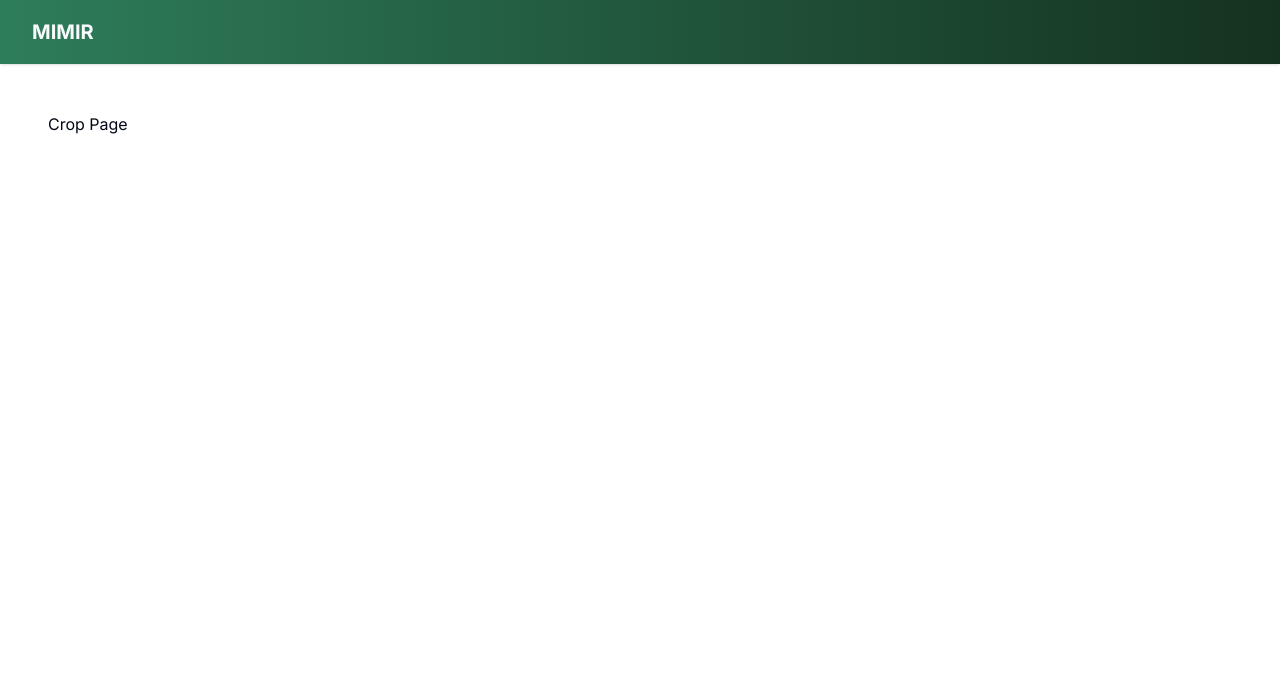
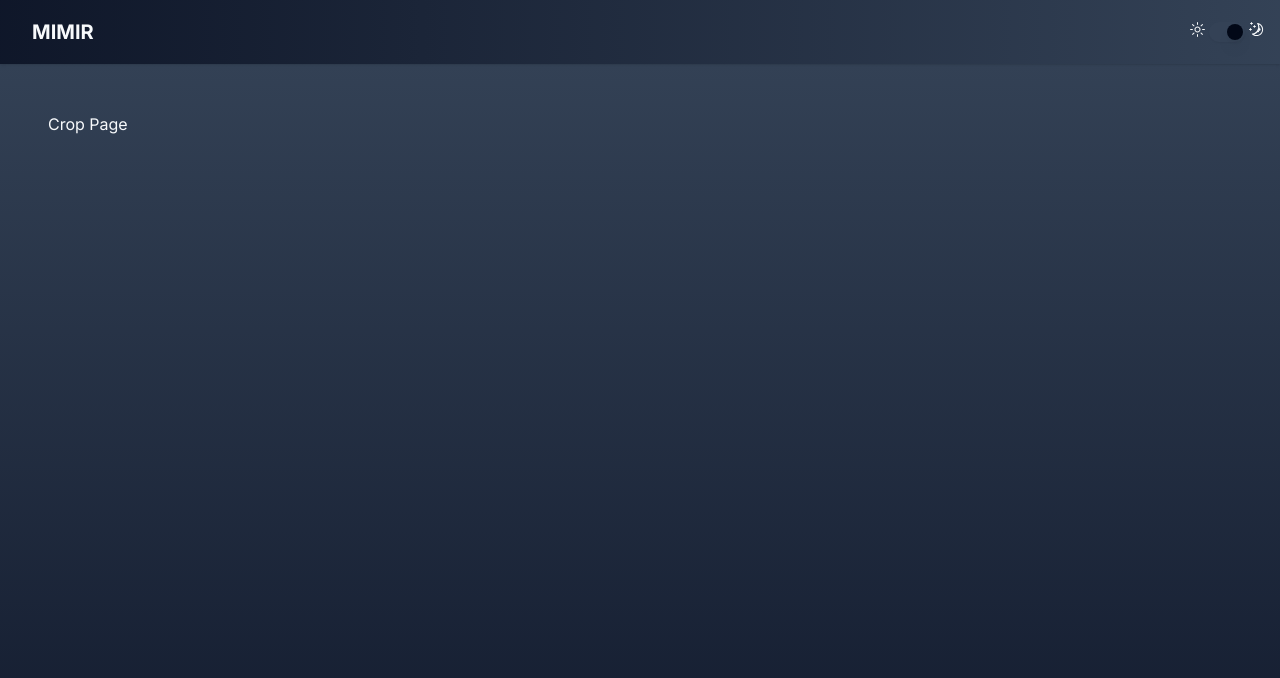
Before and after one commit to MimirFIUBA/MimirApp, a Next.js app: page /crop in a window 1280 px wide. Shown: the top 678 px of the page. Built offline with nearby package versions, Linux system fonts and the light colour scheme.

Commit message:
add dark mode

```diff
--- a/package.json
+++ b/package.json
@@ -19,10 +19,12 @@
     "@radix-ui/react-select": "^2.1.1",
     "@radix-ui/react-separator": "^1.1.0",
     "@radix-ui/react-slot": "^1.1.0",
+    "@radix-ui/react-switch": "^1.1.1",
     "@radix-ui/react-toast": "^1.2.1",
     "class-variance-authority": "^0.7.0",
     "clsx": "^2.1.1",
     "next": "14.2.5",
+    "next-themes": "^0.4.3",
     "react": "^18",
     "react-dom": "^18",
     "react-hook-form": "^7.52.1",
--- a/src/app/globals.css
+++ b/src/app/globals.css
@@ -42,8 +42,9 @@
       --card-foreground: 210 40% 98%;
       --popover: 222.2 84% 4.9%;
       --popover-foreground: 210 40% 98%;
-      --primary: 210 40% 98%;
-      --primary-foreground: 222.2 47.4% 11.2%;
+      --primary: 215 25% 27%;
+      --primary-dark: 222 47% 11%;
+      --primary-foreground: 210 40% 98%;
       --secondary: 217.2 32.6% 17.5%;
       --secondary-foreground: 210 40% 98%;
       --muted: 217.2 32.6% 17.5%;
--- a/src/app/layout.tsx
+++ b/src/app/layout.tsx
@@ -1,6 +1,8 @@
 import type { Metadata } from "next";
 import { Inter } from "next/font/google";
 import "./globals.css";
+
+import Header from "@/components/header/header"
 
 const inter = Inter({ subsets: ["latin"] });
 
@@ -16,13 +18,11 @@ export default function RootLayout({
   children: React.ReactNode;
 }>) {
   return (
-    <html lang="en">
+    <html lang="en" className="">
       <body className={inter.className}>
         <div className="flex flex-col min-h-screen">
-          <div className="flex p-4 pl-8 bg-gradient-to-l from-primary-dark to-primary min-h-16 items-center shadow z-40">
-            <h1 className="text-primary-foreground text-xl font-bold ">MIMIR</h1>
-          </div>
-          <div className="flex flex-row items-stretch grow ">
+          <Header/>
+          <div className="flex flex-row items-stretch grow bg-white dark:bg-gradient-to-b dark:from-slate-700 dark:to-slate-900">
             {children}
           </div>
         </div>
--- a/src/app/page.tsx
+++ b/src/app/page.tsx
@@ -2,7 +2,8 @@ import * as React from "react"
 
 import { Toaster } from "@/components/ui/toaster"
 import Sidebar from "@/components/ui/sidebar";
-import HomeCmp from "@/pages/home/home"
+import HomeCmp from "@/pages/home/home";
+
 
 export default function Home() {
   return (
--- /dev/null
+++ b/src/components/header/header.tsx
@@ -0,0 +1,74 @@
+'use client'
+
+import * as React from "react"
+import { useEffect, useState } from "react"
+import { Switch } from "@/components/ui/switch"
+import { MoonIcon, SunIcon } from "@radix-ui/react-icons"
+
+
+
+export default function Header() {
+    const [notDarkMode, setNotDarkMode] = useState(() => {
+        const selectedTheme = localStorage.getItem("theme");
+        console.log(selectedTheme)
+        if (selectedTheme === "dark") {
+            console.log(true)
+            return true;
+        } else if (selectedTheme === null && window.matchMedia("(prefers-color-scheme: dark)").matches) {
+            console.log(true)
+            return true;
+        }
+        console.log(false)
+        return false;
+    });
+
+    useEffect(() => {
+        let selectedTheme = localStorage.getItem("theme");
+        console.log(selectedTheme);
+        if (selectedTheme === "dark"){
+            document.body.classList.add("dark")
+            setNotDarkMode(true)
+        } else {
+            setNotDarkMode(false)
+        }
+        if (selectedTheme === "dark") {
+            document.body.classList.add("dark")
+            setNotDarkMode(true)
+        } else if (selectedTheme === null) {
+            if (window.matchMedia("(prefers-color-scheme:dark)")){
+                selectedTheme = "dark"
+                document.body.classList.add("dark")
+                setNotDarkMode(true)
+            } else {
+                selectedTheme=""
+            }
+        }
+    }, []);
+
+    const onThemeChange = () => {
+        const newDarkMode = !notDarkMode;
+        setNotDarkMode(newDarkMode);
+
+        if (!notDarkMode) {
+            localStorage.setItem("theme", "dark");
+            document.body.classList.add("dark")
+        } else {
+            localStorage.setItem("theme", "caca");
+            document.body.classList.remove("dark")
+        }
+    };
+
+    return(
+        <div className="flex p-4 pl-8 bg-gradient-to-l from-primary to-primary-dark min-h-16 items-center shadow z-40 text-primary-foreground">
+            <h1 className="text-xl font-bold ">MIMIR</h1>
+            <span className="flex-1"></span>
+            <span className="flex space-x-1">
+              <SunIcon/>
+              <Switch id="theme-mode"
+                checked={notDarkMode}
+                onCheckedChange={onThemeChange}/>
+              <MoonIcon/>
+            </span>
+          </div>
+    );
+}
--- /dev/null
+++ b/src/components/ui/switch.tsx
@@ -0,0 +1,29 @@
+"use client"
+
+import * as React from "react"
+import * as SwitchPrimitives from "@radix-ui/react-switch"
+
+import { cn } from "@/lib/utils"
+
+const Switch = React.forwardRef<
+  React.ElementRef<typeof SwitchPrimitives.Root>,
+  React.ComponentPropsWithoutRef<typeof SwitchPrimitives.Root>
+>(({ className, ...props }, ref) => (
+  <SwitchPrimitives.Root
+    className={cn(
+      "peer inline-flex h-5 w-9 shrink-0 cursor-pointer items-center rounded-full border-2 border-transparent shadow-sm transition-colors focus-visible:outline-none focus-visible:ring-2 focus-visible:ring-ring focus-visible:ring-offset-2 focus-visible:ring-offset-background disabled:cursor-not-allowed disabled:opacity-50 data-[state=checked]:bg-primary data-[state=unchecked]:bg-input",
+      className
+    )}
+    {...props}
+    ref={ref}
+  >
+    <SwitchPrimitives.Thumb
+      className={cn(
+        "pointer-events-none block h-4 w-4 rounded-full bg-background shadow-lg ring-0 transition-transform data-[state=checked]:translate-x-4 data-[state=unchecked]:translate-x-0"
+      )}
+    />
+  </SwitchPrimitives.Root>
+))
+Switch.displayName = SwitchPrimitives.Root.displayName
+
+export { Switch }
--- a/tailwind.config.ts
+++ b/tailwind.config.ts
@@ -1,7 +1,7 @@
 import type { Config } from "tailwindcss"
 
 const config = {
-  darkMode: ["class"],
+  darkMode: ["selector"],
   content: [
     './pages/**/*.{ts,tsx}',
     './components/**/*.{ts,tsx}',
@@ -27,8 +27,8 @@ const config = {
         primary: {
           DEFAULT: "hsl(var(--primary))",
           foreground: "hsl(var(--primary-foreground))",
-          dark: "hsl(var(--primary-dark))",
-          focus: "hsl(var(--primary-focus))"
+          focus: "hsl(var(--primary-focus))",
+          dark: "hsl(var(--primary-dark))"
         },
         secondary: {
           DEFAULT: "hsl(var(--secondary))",
```
Also changed, not shown: 1 other file (tests, documents, lock files or other folders).
